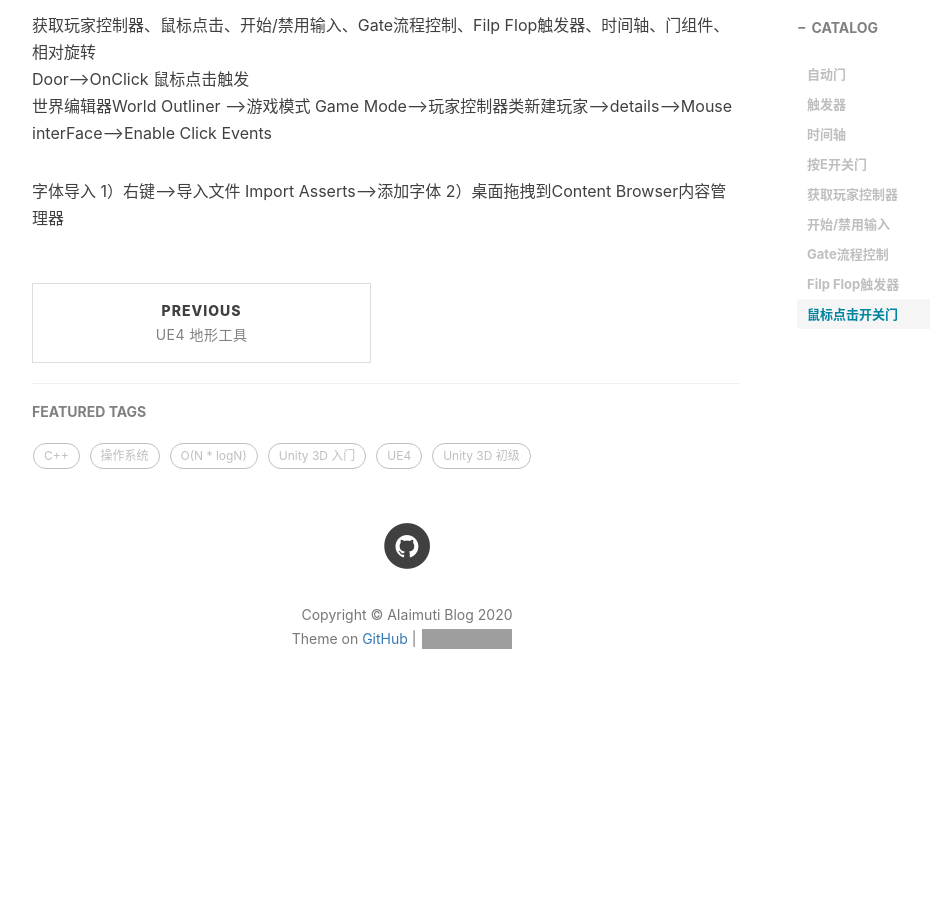
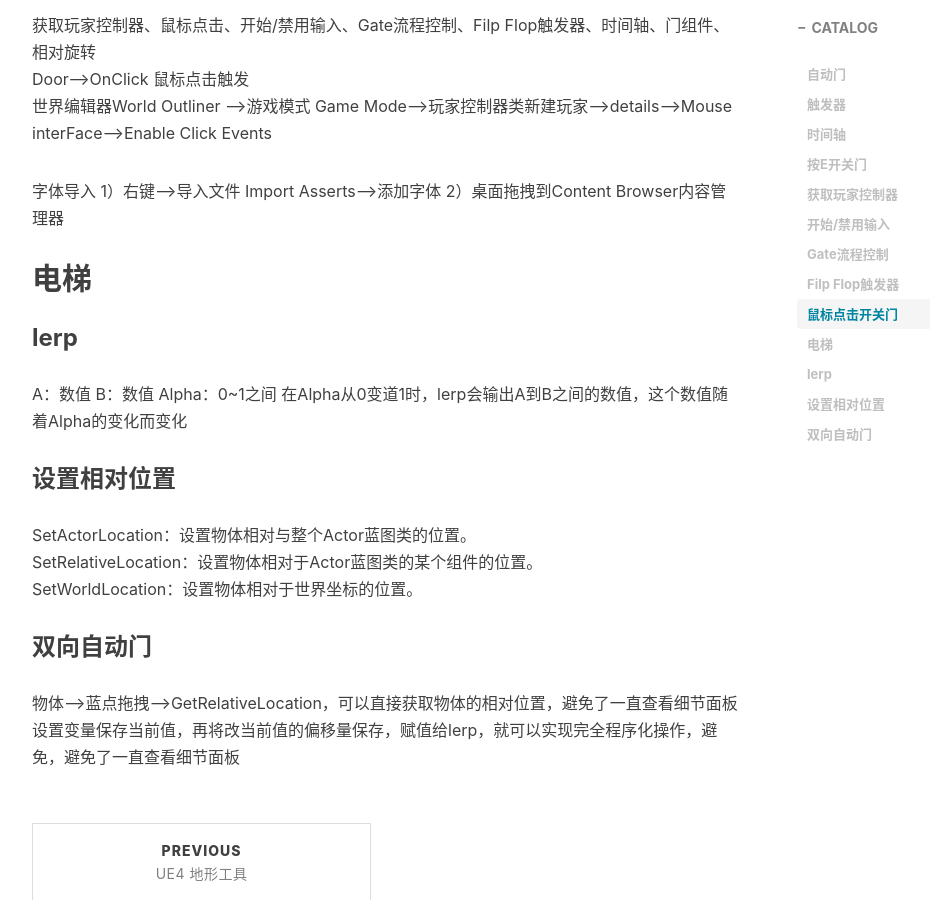
Before and after one commit to AIaimuti/aiaimuti.github.io, a Jekyll site: the page built from _posts/2020-4-12-Blueprint.md, in a window 1280 px wide and 900 px high, scrolled down 2427 px. Shown: the whole window, without its empty margins (233-1163 px from the left). Built offline with Jekyll 4.4.1, drawn with Linux system fonts in a browser that asks for light colours; nearby versions of some CDN libraries; comment, search, counter and statistics services are not loaded; before the commit the page ends 3170 px from its top, so only the background shows below that; grey boxes are pictures that could not be loaded.

Commit message:
Update 2020-4-12-Blueprint.md

```diff
--- a/_posts/2020-4-12-Blueprint.md
+++ b/_posts/2020-4-12-Blueprint.md
@@ -72,3 +72,19 @@ Door-->OnClick 鼠标点击触发<br>
 字体导入
 1）右键-->导入文件 Import Asserts-->添加字体
 2）桌面拖拽到Content Browser内容管理器
+
+## 电梯
+### lerp
+A：数值
+B：数值
+Alpha：0~1之间
+在Alpha从0变道1时，lerp会输出A到B之间的数值，这个数值随着Alpha的变化而变化
+
+### 设置相对位置
+SetActorLocation：设置物体相对与整个Actor蓝图类的位置。<br>
+SetRelativeLocation：设置物体相对于Actor蓝图类的某个组件的位置。<br>
+SetWorldLocation：设置物体相对于世界坐标的位置。
+
+### 双向自动门
+物体-->蓝点拖拽-->GetRelativeLocation，可以直接获取物体的相对位置，避免了一直查看细节面板
+设置变量保存当前值，再将改当前值的偏移量保存，赋值给lerp，就可以实现完全程序化操作，避免，避免了一直查看细节面板
```
